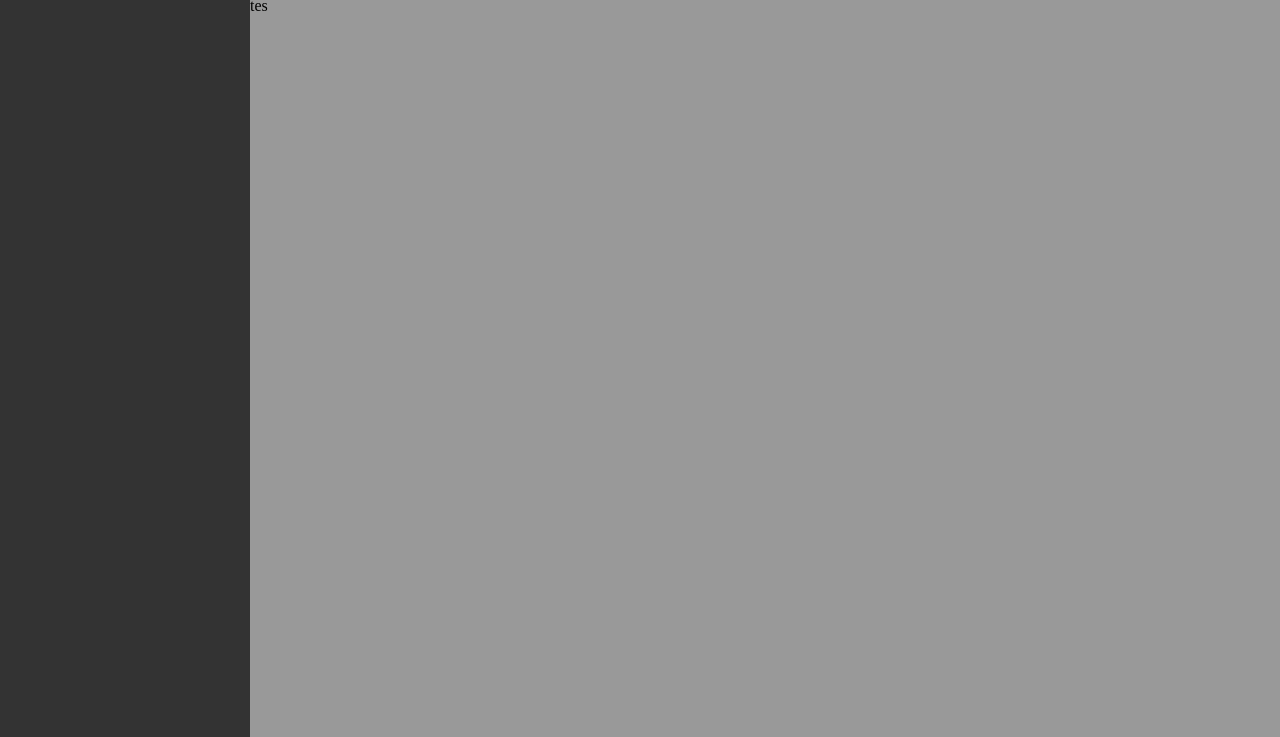
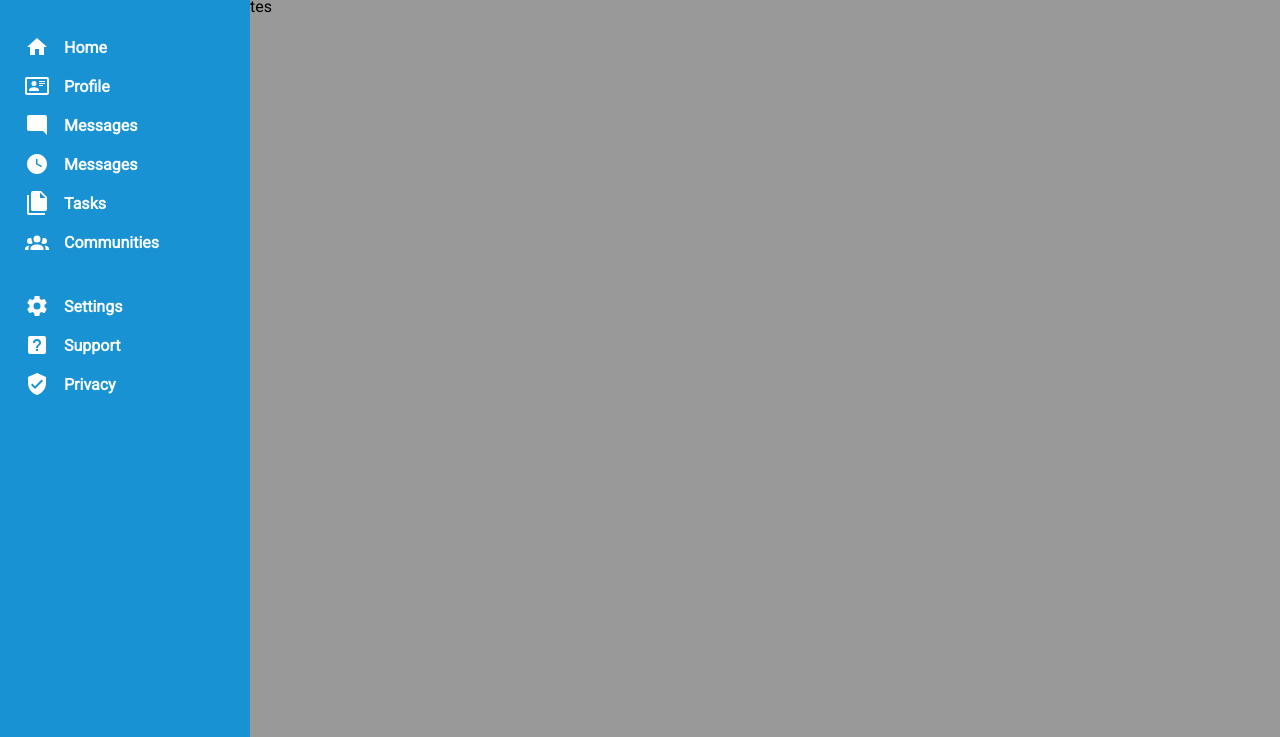
Before and after one commit to PeeOops/TOP-Admin-Dashboard, a plain HTML site: page index.html in a window 1280 px wide. Shown: the part 63-800 px from the top of the page. Drawn offline with Linux system fonts and the light colour scheme.

Commit message:
Added Sidebar

```diff
--- a/css/style.css
+++ b/css/style.css
@@ -6,16 +6,55 @@
     box-sizing: border-box;
 }
 
+:root{
+  --shade-blue: #1992d4;
+  --blue-gray: #e2e8f0;
+  --golden-yellow : #f0b429;
+  --dark-gray: #1e1e1e;
+  --soft-blue: #f8fcfe;
+}
+
 .container {
     display: grid;
     grid-template-columns: 250px 1fr;
     grid-template-rows: 60px 1fr;
     height: 100vh;
+    font-family: "Roboto", sans-serif;
 }
 
 .sidebar {
   grid-row: 1 / 3;
-    background-color: #333;
+  background-color: var(--shade-blue);
+  display: flex;
+  flex-direction: column;
+  color: var(--soft-blue);
+  padding: 10px 15px 10px 15px;
+}
+
+.logo, .nav{
+  display: flex;
+  flex-direction: row;
+  align-items: center;
+  gap: 15px;
+}
+
+.logo{
+  margin-bottom: 40px;
+}
+
+.admin, .settings{
+  display: flex;
+  flex-direction: column;
+  gap: 15px;
+  padding: 0px 10px;
+}
+
+.settings{
+  margin-top: 40px;
+}
+
+.nav p{
+  font-weight: bold;
 }
 
 .header {
--- a/index.html
+++ b/index.html
@@ -4,11 +4,61 @@
     <meta name="viewport" content="width=device-width, initial-scale=1.0">
     <title>Admin Dashboard</title>
     <link rel="stylesheet" href="css/style.css">
+    <link href='https://fonts.googleapis.com/css?family=Roboto' rel='stylesheet'>
 </head>
 <body>
     <div class="container">
         <div class="header">tes</div>
-        <div class="sidebar">tes</div>
+        <div class="sidebar">
+            <div class="logo">
+                <svg xmlns="http://www.w3.org/2000/svg" viewBox="0 0 24 24" width="48px" height="48px" fill="white" ><title>view-dashboard</title><path d="M13,3V9H21V3M13,21H21V11H13M3,21H11V15H3M3,13H11V3H3V13Z" /></svg>
+                <h3>Dashboard</h3>
+            </div>
+
+            <div class="admin">
+                <div class="nav">
+                    <svg xmlns="http://www.w3.org/2000/svg" viewBox="0 0 24 24" width="24px" height="24px" fill="white"><title>home</title><path d="M10,20V14H14V20H19V12H22L12,3L2,12H5V20H10Z" /></svg>
+                    <p>Home</p>
+                </div>
+                <div class="nav">
+                    <svg xmlns="http://www.w3.org/2000/svg" viewBox="0 0 24 24" width="24px" height="24px" fill="white"><title>card-account-details-outline</title><path d="M22,3H2C0.91,3.04 0.04,3.91 0,5V19C0.04,20.09 0.91,20.96 2,21H22C23.09,20.96 23.96,20.09 24,19V5C23.96,3.91 23.09,3.04 22,3M22,19H2V5H22V19M14,17V15.75C14,14.09 10.66,13.25 9,13.25C7.34,13.25 4,14.09 4,15.75V17H14M9,7A2.5,2.5 0 0,0 6.5,9.5A2.5,2.5 0 0,0 9,12A2.5,2.5 0 0,0 11.5,9.5A2.5,2.5 0 0,0 9,7M14,7V8H20V7H14M14,9V10H20V9H14M14,11V12H18V11H14" /></svg>
+                    <p>Profile</p>
+                </div>
+                <div class="nav">
+                    <svg xmlns="http://www.w3.org/2000/svg" viewBox="0 0 24 24" width="24px" height="24px" fill="white"><title>message-reply</title><path d="M22,4C22,2.89 21.1,2 20,2H4A2,2 0 0,0 2,4V16A2,2 0 0,0 4,18H18L22,22V4Z" /></svg>
+                    <p>Messages</p>
+                </div>
+                <div class="nav">
+                    <svg xmlns="http://www.w3.org/2000/svg" viewBox="0 0 24 24" width="24px" height="24px" fill="white"><title>clock-time-four</title><path d="M12 2C6.5 2 2 6.5 2 12C2 17.5 6.5 22 12 22C17.5 22 22 17.5 22 12S17.5 2 12 2M16.3 15.2L11 12.3V7H12.5V11.4L17 13.9L16.3 15.2Z" /></svg>
+                    <p>Messages</p>
+                </div>
+                <div class="nav">
+                    <svg xmlns="http://www.w3.org/2000/svg" viewBox="0 0 24 24" width="24px" height="24px" fill="white"><title>file-multiple</title><path d="M15,7H20.5L15,1.5V7M8,0H16L22,6V18A2,2 0 0,1 20,20H8C6.89,20 6,19.1 6,18V2A2,2 0 0,1 8,0M4,4V22H20V24H4A2,2 0 0,1 2,22V4H4Z" /></svg>
+                    <p>Tasks</p>
+                </div>
+                <div class="nav">
+                    <svg xmlns="http://www.w3.org/2000/svg" viewBox="0 0 24 24" width="24px" height="24px" fill="white"><title>account-group</title><path d="M12,5.5A3.5,3.5 0 0,1 15.5,9A3.5,3.5 0 0,1 12,12.5A3.5,3.5 0 0,1 8.5,9A3.5,3.5 0 0,1 12,5.5M5,8C5.56,8 6.08,8.15 6.53,8.42C6.38,9.85 6.8,11.27 7.66,12.38C7.16,13.34 6.16,14 5,14A3,3 0 0,1 2,11A3,3 0 0,1 5,8M19,8A3,3 0 0,1 22,11A3,3 0 0,1 19,14C17.84,14 16.84,13.34 16.34,12.38C17.2,11.27 17.62,9.85 17.47,8.42C17.92,8.15 18.44,8 19,8M5.5,18.25C5.5,16.18 8.41,14.5 12,14.5C15.59,14.5 18.5,16.18 18.5,18.25V20H5.5V18.25M0,20V18.5C0,17.11 1.89,15.94 4.45,15.6C3.86,16.28 3.5,17.22 3.5,18.25V20H0M24,20H20.5V18.25C20.5,17.22 20.14,16.28 19.55,15.6C22.11,15.94 24,17.11 24,18.5V20Z" /></svg>
+                    <p>Communities</p>
+                </div>
+            </div>
+            <div class="settings">
+                <div class="nav">
+                    <svg xmlns="http://www.w3.org/2000/svg" viewBox="0 0 24 24" width="24px" height="24px" fill="white"><title>cog</title><path d="M12,15.5A3.5,3.5 0 0,1 8.5,12A3.5,3.5 0 0,1 12,8.5A3.5,3.5 0 0,1 15.5,12A3.5,3.5 0 0,1 12,15.5M19.43,12.97C19.47,12.65 19.5,12.33 19.5,12C19.5,11.67 19.47,11.34 19.43,11L21.54,9.37C21.73,9.22 21.78,8.95 21.66,8.73L19.66,5.27C19.54,5.05 19.27,4.96 19.05,5.05L16.56,6.05C16.04,5.66 15.5,5.32 14.87,5.07L14.5,2.42C14.46,2.18 14.25,2 14,2H10C9.75,2 9.54,2.18 9.5,2.42L9.13,5.07C8.5,5.32 7.96,5.66 7.44,6.05L4.95,5.05C4.73,4.96 4.46,5.05 4.34,5.27L2.34,8.73C2.21,8.95 2.27,9.22 2.46,9.37L4.57,11C4.53,11.34 4.5,11.67 4.5,12C4.5,12.33 4.53,12.65 4.57,12.97L2.46,14.63C2.27,14.78 2.21,15.05 2.34,15.27L4.34,18.73C4.46,18.95 4.73,19.03 4.95,18.95L7.44,17.94C7.96,18.34 8.5,18.68 9.13,18.93L9.5,21.58C9.54,21.82 9.75,22 10,22H14C14.25,22 14.46,21.82 14.5,21.58L14.87,18.93C15.5,18.67 16.04,18.34 16.56,17.94L19.05,18.95C19.27,19.03 19.54,18.95 19.66,18.73L21.66,15.27C21.78,15.05 21.73,14.78 21.54,14.63L19.43,12.97Z" /></svg>
+                    <p>Settings</p>
+                </div>
+                <div class="nav">
+                    <svg xmlns="http://www.w3.org/2000/svg" viewBox="0 0 24 24" width="24px" height="24px" fill="white"><title>help-box</title><path d="M11,18H13V16H11V18M12,6A4,4 0 0,0 8,10H10A2,2 0 0,1 12,8A2,2 0 0,1 14,10C14,12 11,11.75 11,15H13C13,12.75 16,12.5 16,10A4,4 0 0,0 12,6M5,3H19A2,2 0 0,1 21,5V19A2,2 0 0,1 19,21H5A2,2 0 0,1 3,19V5A2,2 0 0,1 5,3Z" /></svg>
+                    <p>Support</p>
+                </div>
+                <div class="nav">
+                    <svg xmlns="http://www.w3.org/2000/svg" viewBox="0 0 24 24" width="24px" height="24px" fill="white"><title>shield-check</title><path d="M10,17L6,13L7.41,11.59L10,14.17L16.59,7.58L18,9M12,1L3,5V11C3,16.55 6.84,21.74 12,23C17.16,21.74 21,16.55 21,11V5L12,1Z" /></svg>
+                    <p>Privacy</p>
+                </div>
+            </div>
+
+
+
+        </div>
         <div class="main">tes</div>
     </div>
 </body>
```
Lines whose indentation alone changed are shown as unchanged.
